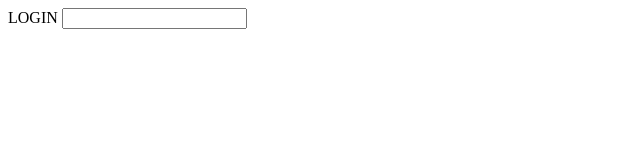
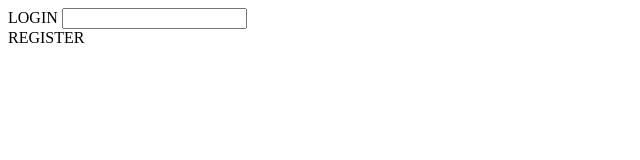
Before and after one commit to infinite-try/client, a plain HTML site: page index.html in a window 1280 px wide. Shown: the full height of the page, 0-640 px from the left. Drawn offline with Linux system fonts and the light colour scheme.

Commit message:
add registr form

```diff
--- a/index.html
+++ b/index.html
@@ -11,5 +11,8 @@
         <label>LOGIN</label>
         <input type="text">
     </form>
+    <form>
+        <label>REGISTER</label>
+    </form>
 </body>
 </html>
```
